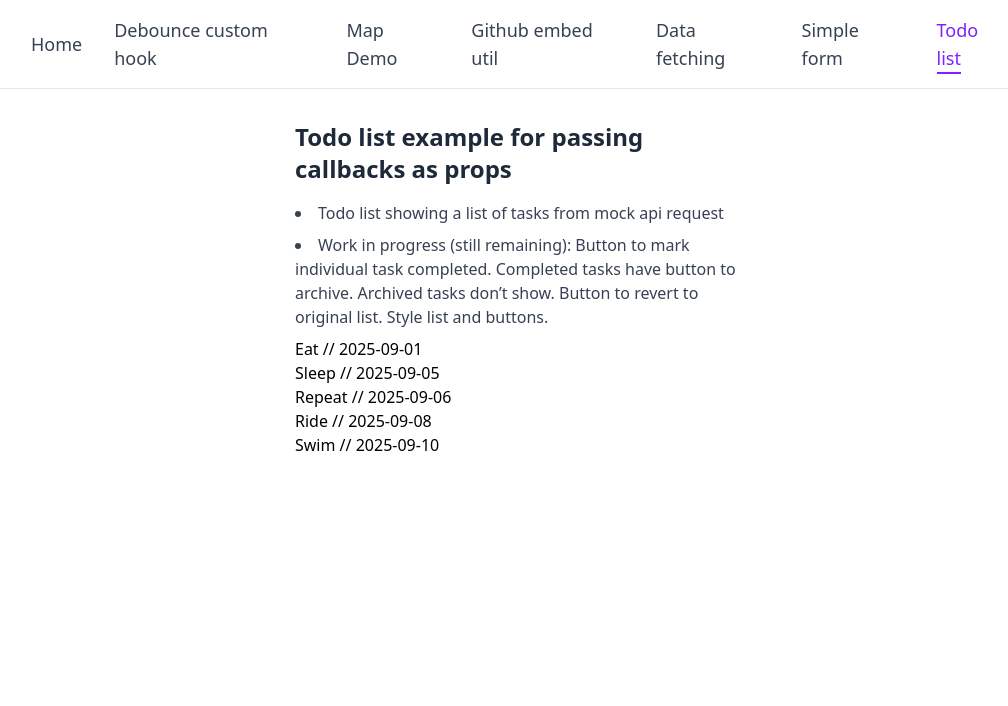
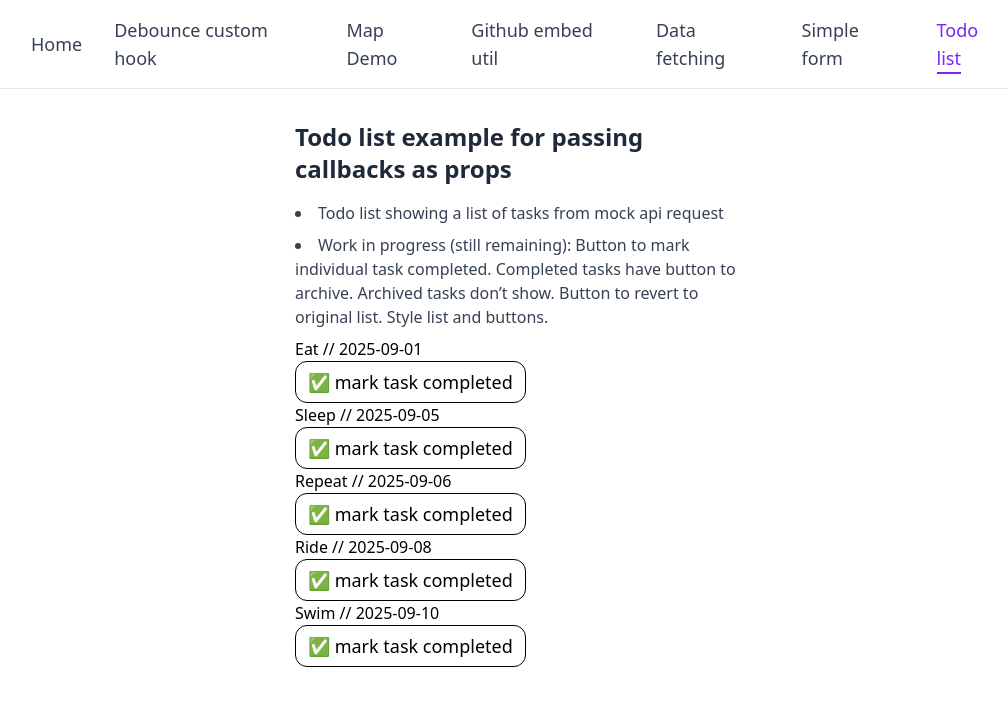
Before and after one commit to nathansf/firebase-react-ts-sandbox, a React (Vite) app: page /todo in a window 1280 px wide. Shown: the top 706 px of the page, without its empty margins (121-1129 px from the left). Built offline with nearby package versions, Linux system fonts and the light colour scheme.

Commit message:
add complete and archive buttons

```diff
--- a/src/index.css
+++ b/src/index.css
@@ -12,3 +12,9 @@
     @apply w-full bg-indigo-600 text-white font-medium py-2 px-4 rounded-lg shadow hover:bg-indigo-700 focus:outline-none focus:ring-2 focus:ring-indigo-500;
   }
 }
+
+@utility outline-button {
+  @layer components {
+    @apply border border-current bg-transparent text-lg px-3 py-1.5 rounded-xl flex items-center gap-2 hover:bg-gray-200 dark:hover:bg-gray-700 transition-colors duration-200;
+  }
+}
--- a/src/pages/Todo.tsx
+++ b/src/pages/Todo.tsx
@@ -1,10 +1,18 @@
 import { fetchTasks, type Task } from "../data/server";
 import { useState, useEffect } from "react";
 
-function TodoListItem({ title, date }: Task) {
+function TodoListItem({ title, date, isCompleted }: Task) {
+  let buttonContent;
+  if (isCompleted) {
+    buttonContent = <button className="outline-button">🗃️ archive task</button>;
+  } else {
+    buttonContent = (
+      <button className="outline-button">✅ mark task completed</button>
+    );
+  }
   return (
     <li>
-      {title} // {date}
+      {title} // {date} {buttonContent}
     </li>
   );
 }
```
